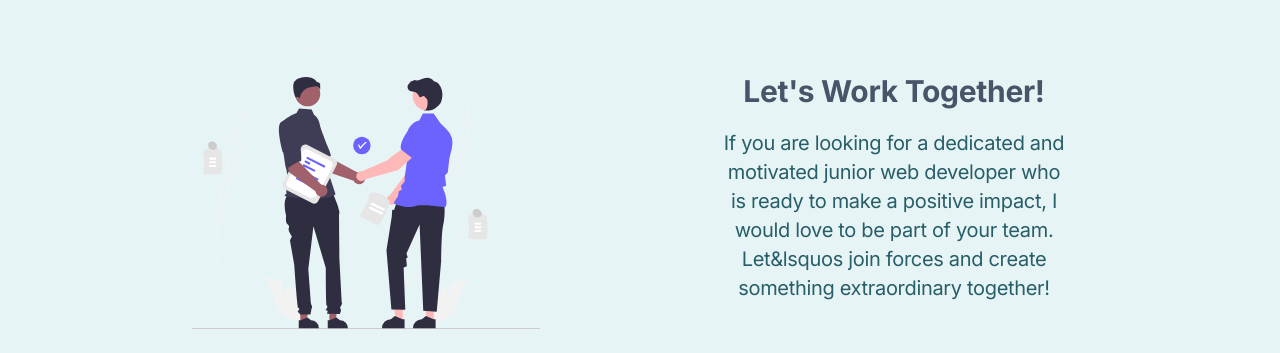
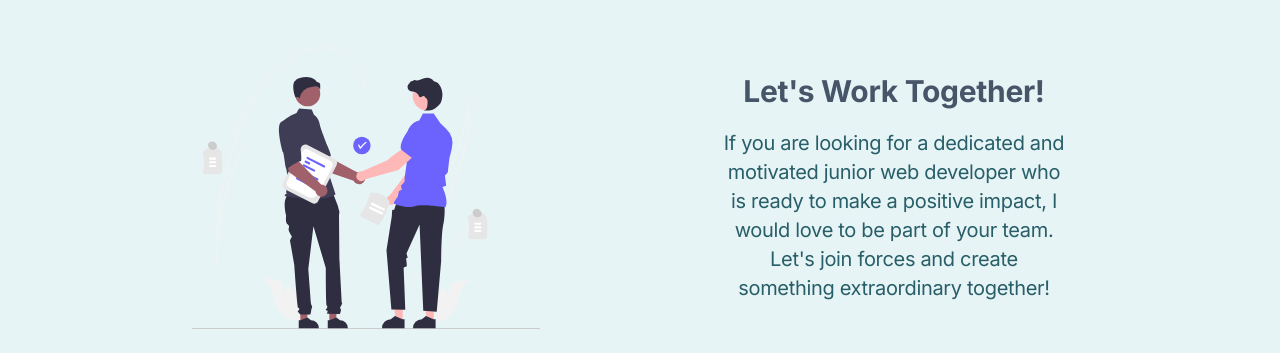
Before and after one commit to sidodam/my-website, a Next.js app: page / in a window 1280 px wide. Shown: the part 1560-1913 px from the top of the page. Built offline with nearby package versions, Linux system fonts and the light colour scheme.

Commit message:
fixed a type

```diff
--- a/app/page.tsx
+++ b/app/page.tsx
@@ -125,7 +125,7 @@ const page = () => {
         >
           If you are looking for a dedicated and motivated junior web developer
           who is ready to make a positive impact, I would love to be part of
-          your team. Let&lsquos join forces and create something extraordinary
+          your team. Let&#39;s join forces and create something extraordinary
           together!
         </ImageAndText>
 
```
